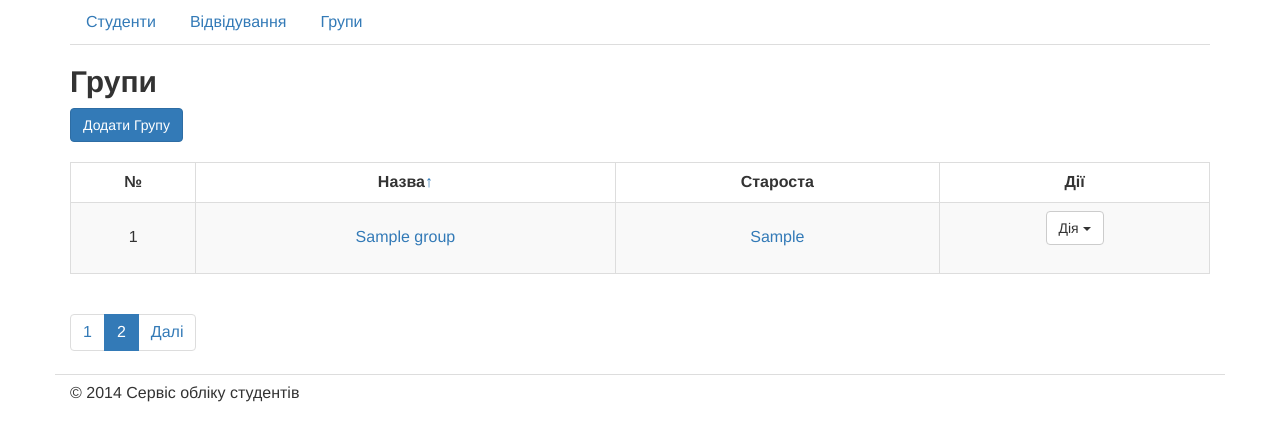
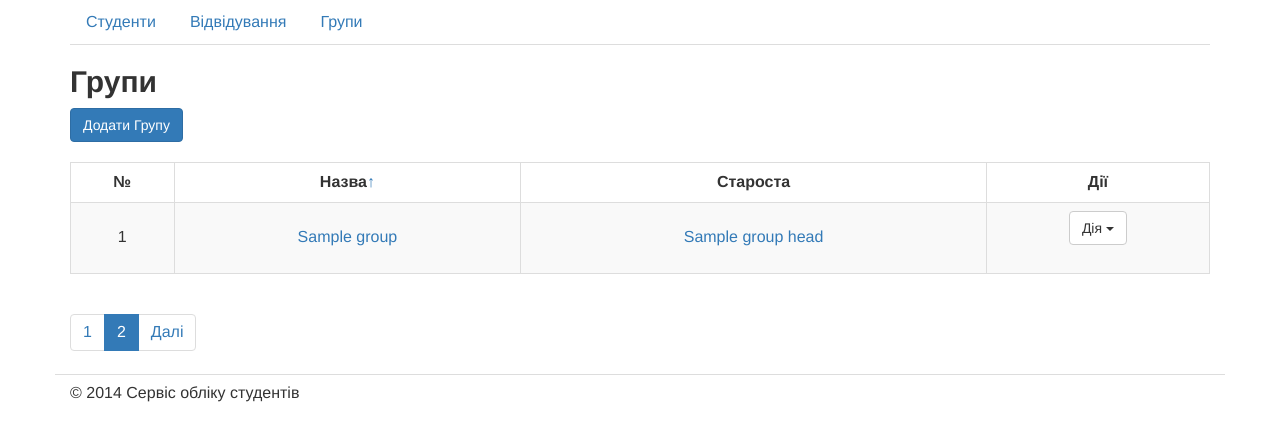
Before and after one commit to AVMykolaiovych/studentsdb, a Django app: template students/templates/students/groups_list.html in a window 1280 px wide. Shown: the part 76-517 px from the top of the page. Run offline with Django 3.2, Linux system fonts and the light colour scheme; the template is opened without the code that fills it: most values are stand-ins (such as "Sample title", 1, 10 or a date in 2020); some libraries are stand-ins or nearby versions.

Commit message:
templates: edit group head

```diff
--- a/students/templates/students/groups_list.html
+++ b/students/templates/students/groups_list.html
@@ -22,7 +22,7 @@
     <tr>
         <td>{{ forloop.counter }}</td>
         <td><a title="Редагувати" href="{% url 'groups_edit' group.id %}">{{ group.group_name }}</a></td>
-        <td><a title="Редагувати" href="{% url 'groups_edit' group.id %}">{{ group.group_head }}</a></td>
+        <td><a title="Редагувати" href="{% url 'students_edit' group.group_head.id %}">{{ group.group_head.name }}</a></td>
         <td>
             <div class="dropdown">
                 <button class="btn btn-default dropdown-toggle" type="button" data-toggle="dropdown">
--- a/students/views.py
+++ b/students/views.py
@@ -44,13 +44,13 @@ def groups_list(request):
     groups = (
         {'id': 1,
          'group_name': 'МтМ-21',
-         'group_head': 'Ячменеев Олег'},
+         'group_head': {'id': 1, 'name': 'Ячменеев Олег'}},
         {'id': 2,
          'group_name': 'МтМ-22',
-         'group_head': 'Подоба Віталій'},
+         'group_head': {'id': 2, 'name': 'Подоба Віталій'}},
         {'id': 3,
          'group_name': 'МтМ-23',
-         'group_head': 'Бондарчук Богдан'},
+         'group_head': {'id': 3, 'name': 'Бондарчук Богдан'}},
     )
     context = {
         'groups': groups
```
